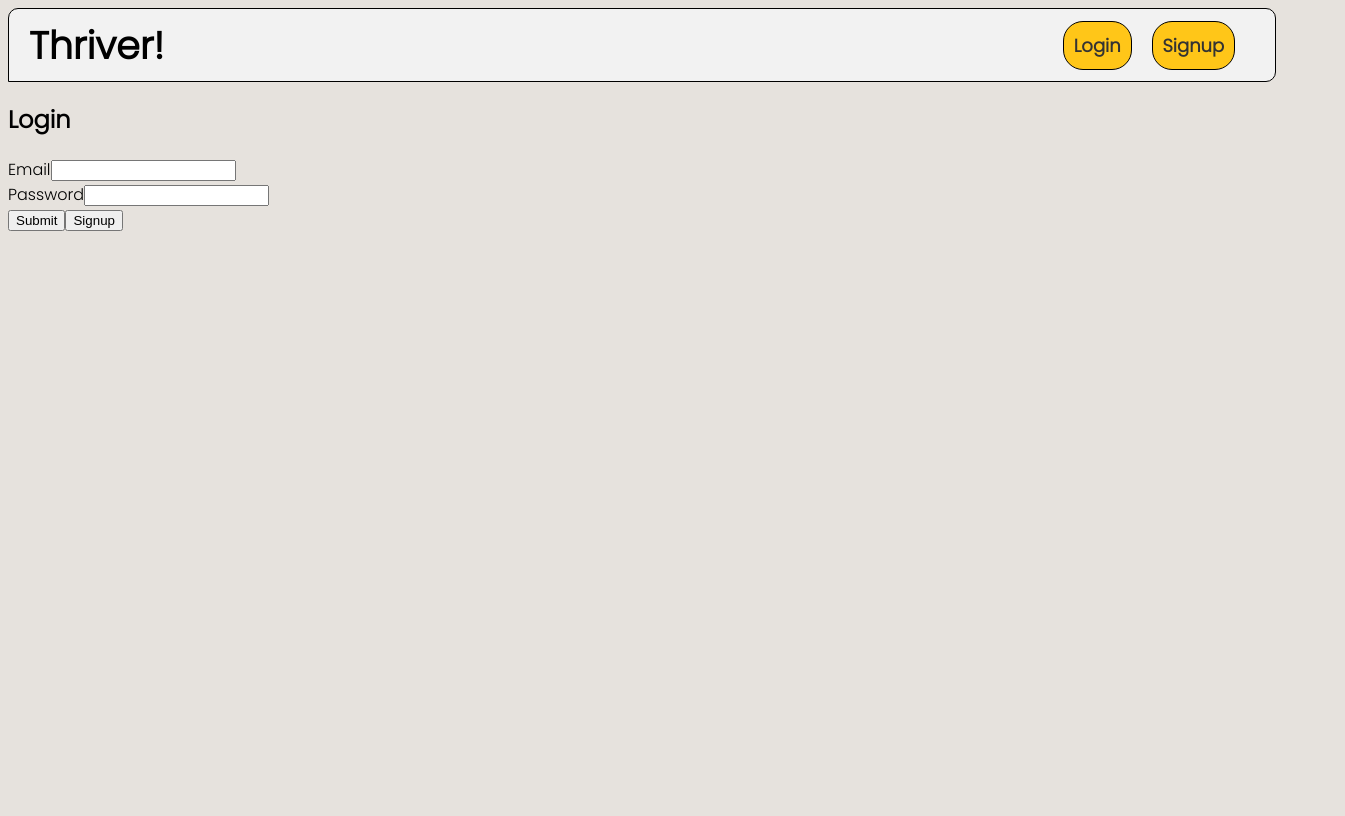
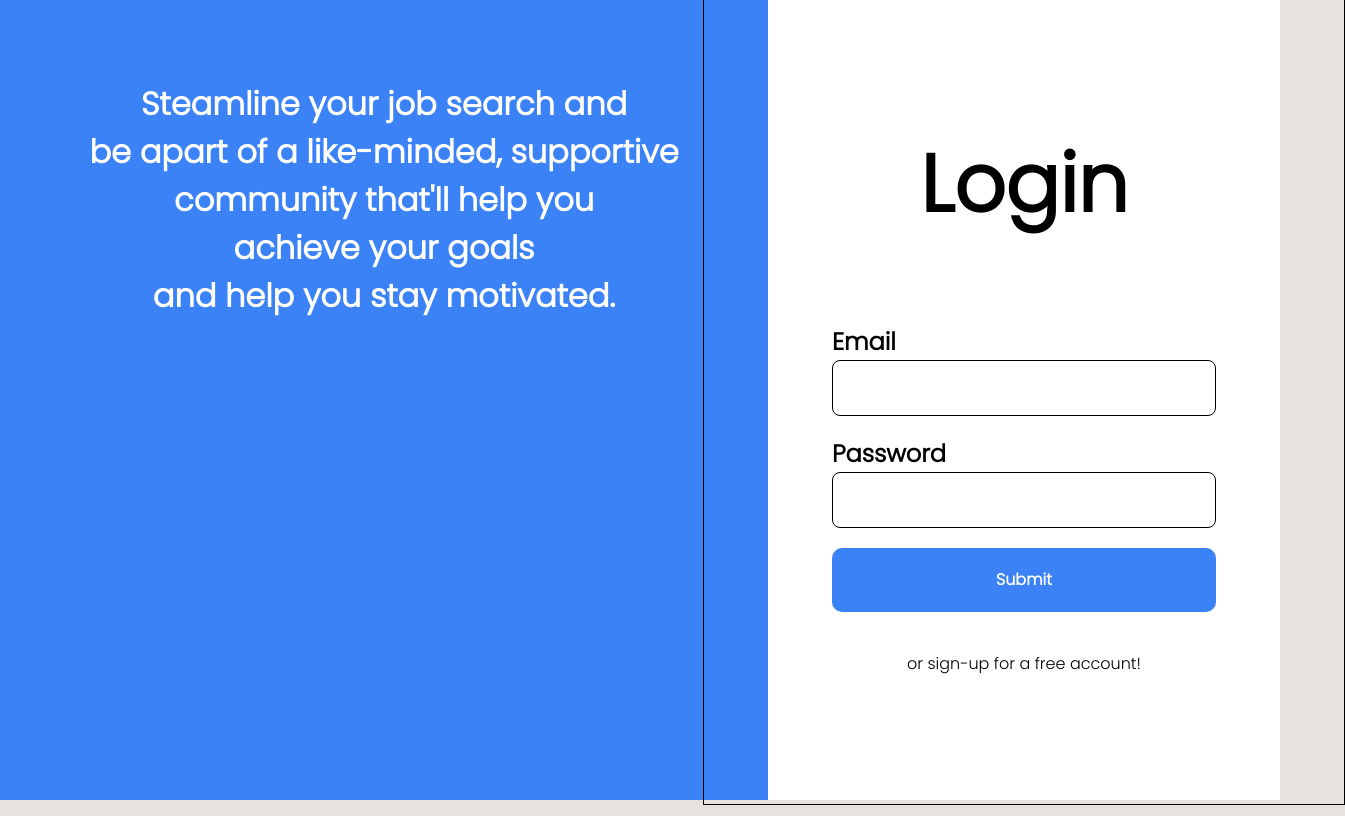
Before and after one commit to Broilan/Antohm, a React (Vite) app in the folder client/: page /login in a window 1280 px wide. Shown: the whole page, 1345 px wide, since content can reach past the window. Built offline with nearby package versions, Linux system fonts and the light colour scheme.

Commit message:
chore: styled up the signup and login pages, going to make a logo now

```diff
--- a/client/package.json
+++ b/client/package.json
@@ -20,6 +20,9 @@
     "@types/react": "^18.0.27",
     "@types/react-dom": "^18.0.10",
     "@vitejs/plugin-react": "^3.1.0",
+    "autoprefixer": "^10.4.13",
+    "postcss": "^8.4.21",
+    "tailwindcss": "^3.2.7",
     "vite": "^4.1.0"
   }
 }
--- /dev/null
+++ b/client/postcss.config.cjs
@@ -0,0 +1,6 @@
+module.exports = {
+    plugins: {
+      tailwindcss: {},
+      autoprefixer: {},
+    },
+  }
--- a/client/src/components/Navigation/Navbar.jsx
+++ b/client/src/components/Navigation/Navbar.jsx
@@ -8,29 +8,24 @@ const Navbar = () => {
 
     return (
         <>
+        {isAuthenticated?
             <header>
+
                 <div className="nav__area">
                     <h1 className="nav__title">Thriver!</h1>
 
-                    {isAuthenticated?
+
                      <>
                     <NavLink to="/" className='nav__link'>Home</NavLink>
                     <NavLink to="/profile" className='nav__link'>Profile</NavLink>
                     <div onClick={handleLogout} className='nav__link'>Logout</div>
                     </>
-                    :
-                    <>
-                    <NavLink to="/login" className='nav__link'>Login</NavLink>
-                    <NavLink to="/signup" className='nav__link'>Signup</NavLink>
-                    </>
-                    }
-
-
-
-
 
                 </div>
             </header>
+                    :null
+
+            }
         </>
     );
 }
--- a/client/src/index.css
+++ b/client/src/index.css
@@ -0,0 +1,3 @@
+@tailwind base;
+@tailwind components;
+@tailwind utilities;
--- a/client/src/pages/Login.jsx
+++ b/client/src/pages/Login.jsx
@@ -22,7 +22,7 @@ const Login = () => {
     const navigate = useNavigate();
 
     function switchPage() {
-        navigate.push('/signup')
+        navigate('/signup')
     }
 
     const handleSubmit = (e) => {
@@ -50,25 +50,29 @@ const Login = () => {
     if (currentUser) return <Navigate to="/profile" /> // double check
 
     return (
-        <div className="row mt-4">
-            <div className="col-md-7 offset-md-3">
-                <div className="card card-body">
-                    <h2 className="py-2">Login</h2>
-                    <form onSubmit={handleSubmit}>
-                        <div className="form-group">
-                            <label htmlFor="email">Email</label>
-                            <input type="email" name="email" value={email} onChange={handleEmail} className="form-control" />
-                        </div>
-                        <div className="form-group">
-                            <label htmlFor="password">Password</label>
-                            <input type="password" name="password" value={password} onChange={handlePassword} className="form-control" />
-                        </div>
-                        <button type="submit" className="btn btn-primary float-right">Submit</button>
-                        <input onClick={switchPage} type="button" className="btn btn-primary float-right" value="Signup"/>
+        <div className='h-screen bg-blue-500'>
+            <div className=' flex flex-col items-center absolute w-[60%] h-screen'>
+                <p className='absolute text-center text-white font-bold text-[2rem] mt-[5rem]'>Steamline your job search and <br></br>be apart of a  like-minded, supportive <br></br>
+                community that'll help you<br></br> achieve your goals <br></br> and help you stay motivated.</p>
+            </div>
+                 <div className='flex flex-col items-center justify-center  absolute bg-white w-[40%] h-screen right-0'>
+                    <form className="flex flex-col border-black border-[1px] p-32" onSubmit={handleSubmit}>
+                        <div className='text-center mb-20 font-bold text-[5rem]'>Login</div>
+
+                            <>
+                            <label htmlFor="email" className='font-bold text-[1.5rem]'>Email</label>
+                            <input  className="border-[1px] border-black w-96 h-14 rounded-lg mb-5" type="text" name="email" value={email} onChange={handleEmail} />
+                            </>
+
+                            <>
+                            <label htmlFor="password" className='font-bold text-[1.5rem]'>Password</label>
+                            <input className="border-[1px] border-black w-96 h-14 rounded-lg" type="text" name="password" value={password} onChange={handlePassword} />
+                            </>
+                        <button type="submit" className='mt-5 rounded-[10px] bg-blue-500 h-16 font-bold text-white'>Submit</button>
+                        <input  className="mt-10 cursor-pointer" onClick={switchPage} type="button"value="or sign-up for a free account!"/>
                     </form>
+            </div>
                 </div>
-            </div>
-        </div>
     )
 }
 
--- a/client/src/pages/Signup.jsx
+++ b/client/src/pages/Signup.jsx
@@ -1,6 +1,8 @@
 import React, { useState } from 'react';
 import axios from 'axios';
 import { Navigate, useNavigate } from 'react-router-dom';
+import "../styles/signup.css"
+
 
 const Signup = () => {
     const [name, setName] = useState('');
@@ -12,7 +14,7 @@ const Signup = () => {
     const navigate = useNavigate();
 
     function switchPage() {
-        navigate.push('/login')
+        navigate('/login')
     }
 
     const handleName = (e) => {
@@ -52,37 +54,76 @@ const Signup = () => {
 
     if (redirect) return <Navigate to="/login" /> // You can have them redirected to profile (your choice)
 
+
     return (
-        <div className="row mt-4">
-            <div className="col-md-7 offset-md-3">
-                <div className="card card-body">
-                    <h2 className="py-2">Signup</h2>
-                    <form onSubmit={handleSubmit}>
-                        <div className="form-group">
-                            <label htmlFor="name">Name</label>
-                            <input type="text" name="name" value={name} onChange={handleName} className="form-control"/>
-                        </div>
-                        <div className="form-group">
-                            <label htmlFor="email">Email</label>
-                            <input type="email" name="email" value={email} onChange={handleEmail} className="form-control"/>
-                        </div>
-                        <div className="form-group">
-                            <label htmlFor="password">Password</label>
-                            <input type="password" name="password" value={password} onChange={handlePassword} className="form-control"/>
-                        </div>
-                        <div className="form-group">
-                            <label htmlFor="confirmPassword">Confirm Password</label>
-                            <input type="password" name="confirmPassword" value={confirmPassword} onChange={handleConfirmPassword} className="form-control"/>
-                        </div>
-                        <input onClick={handleSubmit} type="submit" className="btn btn-primary float-right" value="Submit"/>
-                        <input onClick={switchPage} type="button" className="btn btn-primary float-right" value="Login"/>
+        <div className='h-screen bg-blue-500'>
+
+        <div className=' flex flex-col items-center absolute w-[60%] h-screen'>
+        <p className='absolute text-center text-white font-bold text-[2rem] mt-[5rem]'>Steamline your job search and <br></br>
+                be apart of a  like-minded, supportive <br></br>
+             community that'll help you<br></br> achieve your goals <br></br> and help you stay motivated.</p>
+        </div>
+
+                    <div className='flex flex-col items-center justify-center  absolute bg-white w-[40%] h-screen right-0'>
+                    <form className="flex flex-col  p-32" onSubmit={handleSubmit}>
+                        <h2 className='text-center mb-10 font-bold text-[3rem]'>Create Account</h2>
+                            <>
+                            <label htmlFor="name" className='font-bold text-[1.5rem]'>Name</label>
+                            <input type="text" name="name" value={name} onChange={handleName} className="border-[1px] mb-6 border-black w-96 h-14 rounded-lg"/>
+                            </>
+
+                            <>
+                            <label htmlFor="email" className='font-bold text-[1.5rem]'>Email</label>
+                            <input type="email" name="email" value={email} onChange={handleEmail} className="border-[1px] mb-6 border-black w-96 h-14 rounded-lg"/>
+                            </>
+
+                            <>
+                            <label htmlFor="password" className='font-bold text-[1.5rem]'>Password</label>
+                            <input type="password" name="password" value={password} onChange={handlePassword} className="border-[1px] mb-6 border-black w-96 h-14 rounded-lg"/>
+                            </>
+
+                            <>
+                            <label htmlFor="confirmPassword" className='font-bold text-[1.5rem]'>Confirm Password</label>
+                            <input type="password" name="confirmPassword" value={confirmPassword} onChange={handleConfirmPassword} className="border-[1px] mb-6 border-black w-96 h-14 rounded-lg"/>
+                            </>
+
+                            <div className='ml-8'>
+                            <input type="checkbox" name="confirmPassword" className='mr-3' />
+                            <label htmlFor="checkbox">I agree to the terms and conditions</label>
+                            </div>
+
+                        <input onClick={handleSubmit} type="submit" className='mt-5 rounded-[10px] bg-blue-500 h-16 font-bold text-white cursor-pointer' value="Create"/>
+                        <input onClick={switchPage} type="button" className="cursor-pointer" value="Login"/>
                         </form>
 
 
                 </div>
             </div>
-        </div>
     )
 }
 
 export default Signup;
+
+// <div className='h-screen bg-blue-500'>
+// <div className=' flex flex-col items-center absolute w-[60%] h-screen'>
+//     <p className='absolute text-center text-white font-bold text-[2rem] mt-[5rem]'>Steamline your job search and <br></br>be apart of a  like-minded, supportive <br></br>
+//     community that'll help you<br></br> achieve your goals <br></br> and help you stay motivated.</p>
+// </div>
+//      <div className='flex flex-col items-center justify-center  absolute bg-white w-[40%] h-screen right-0'>
+//         <form className="flex flex-col border-black border-[1px] p-32" onSubmit={handleSubmit}>
+//             <div className='text-center mb-20 font-bold text-[5rem]'>Login</div>
+
+//                 <>
+//                 <label htmlFor="email" className='font-bold text-[1.5rem]'>Email</label>
+//                 <input  className="border-[1px] border-black w-96 h-14 rounded-lg mb-5" type="text" name="email" value={email} onChange={handleEmail} />
+//                 </>
+
+//                 <>
+//                 <label htmlFor="password" className='font-bold text-[1.5rem]'>Password</label>
+//                 <input className="border-[1px] border-black w-96 h-14 rounded-lg" type="text" name="password" value={password} onChange={handlePassword} />
+//                 </>
+//             <button type="submit" className='mt-5 rounded-[10px] bg-blue-500 h-16 font-bold text-white'>Submit</button>
+//             <input  className="mt-10" onClick={switchPage} type="button"value="or sign-up for a free account!"/>
+//         </form>
+// </div>
+//     </div>
--- a/client/src/styles/App.css
+++ b/client/src/styles/App.css
@@ -1,4 +1,8 @@
 @import url('https://fonts.googleapis.com/css2?family=Poppins:wght@300&display=swap');
+
+@tailwind base;
+@tailwind components;
+@tailwind utilities;
 
 body {
   background-color: #E6E2DD;
--- /dev/null
+++ b/client/tailwind.config.cjs
@@ -0,0 +1,27 @@
+/** @type {import('tailwindcss').Config} */
+module.exports = {
+  content: ["./index.html", "./src/**/*.{js,jsx}"],
+  mode: "jit",
+  theme: {
+    extend: {
+      colors: {
+        primary: "hsl(0, 0%, 18%)",
+        secondary: "#e5e7eb",
+        dimWhite: "rgba(255, 255, 255, 0.7)",
+        dimBlue: "rgba(9, 151, 124, 0.1)",
+      },
+      fontFamily: {
+        poppins: ["Poppins", "sans-serif"],
+      },
+    },
+    screens: {
+      xs: "480px",
+      ss: "620px",
+      sm: "768px",
+      md: "1060px",
+      lg: "1200px",
+      xl: "1700px",
+    },
+  },
+  plugins: [],
+};
```
Also changed, not shown: client/src/styles/signup.css (added), 1 other file (tests, documents, lock files or other folders).
